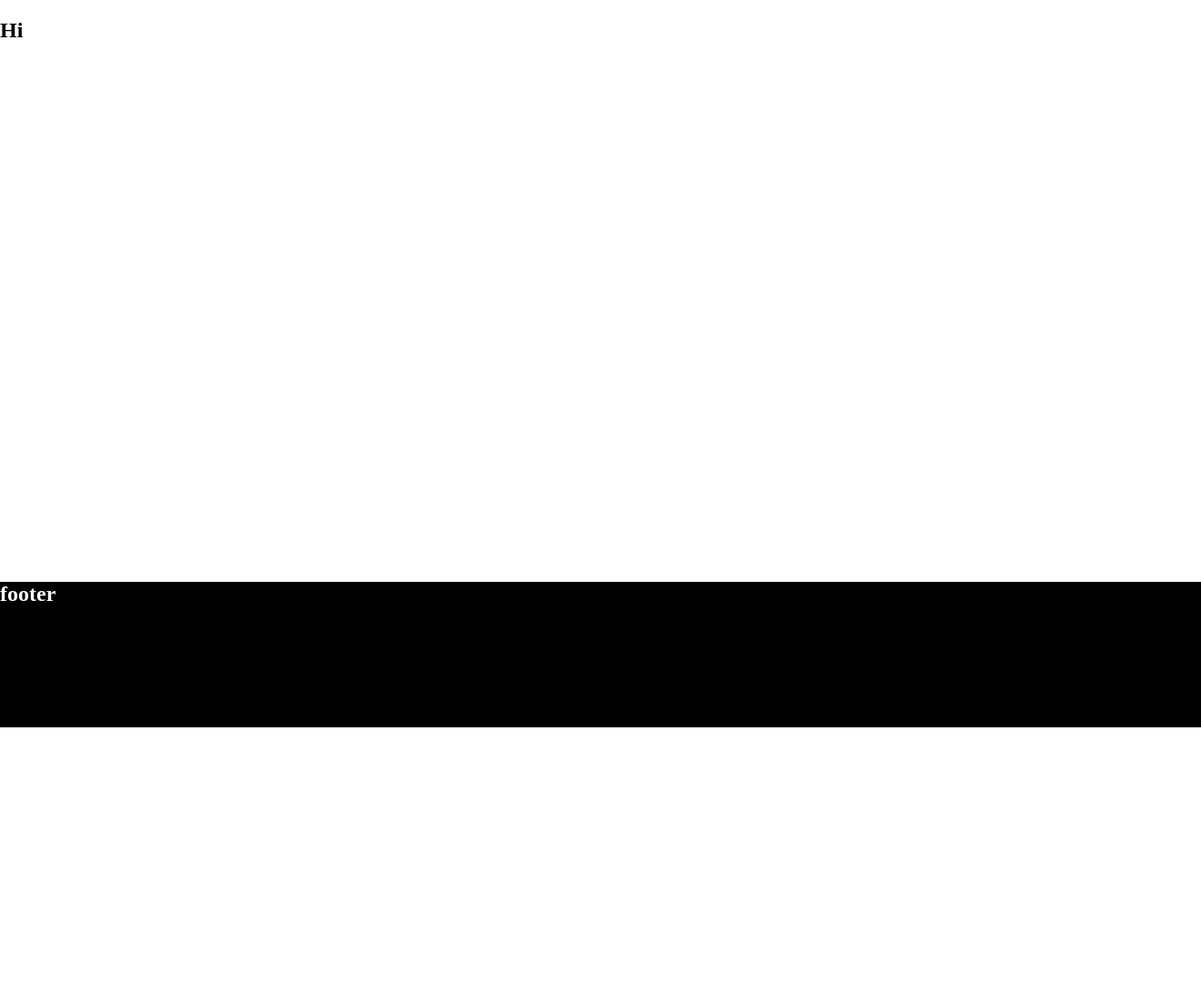
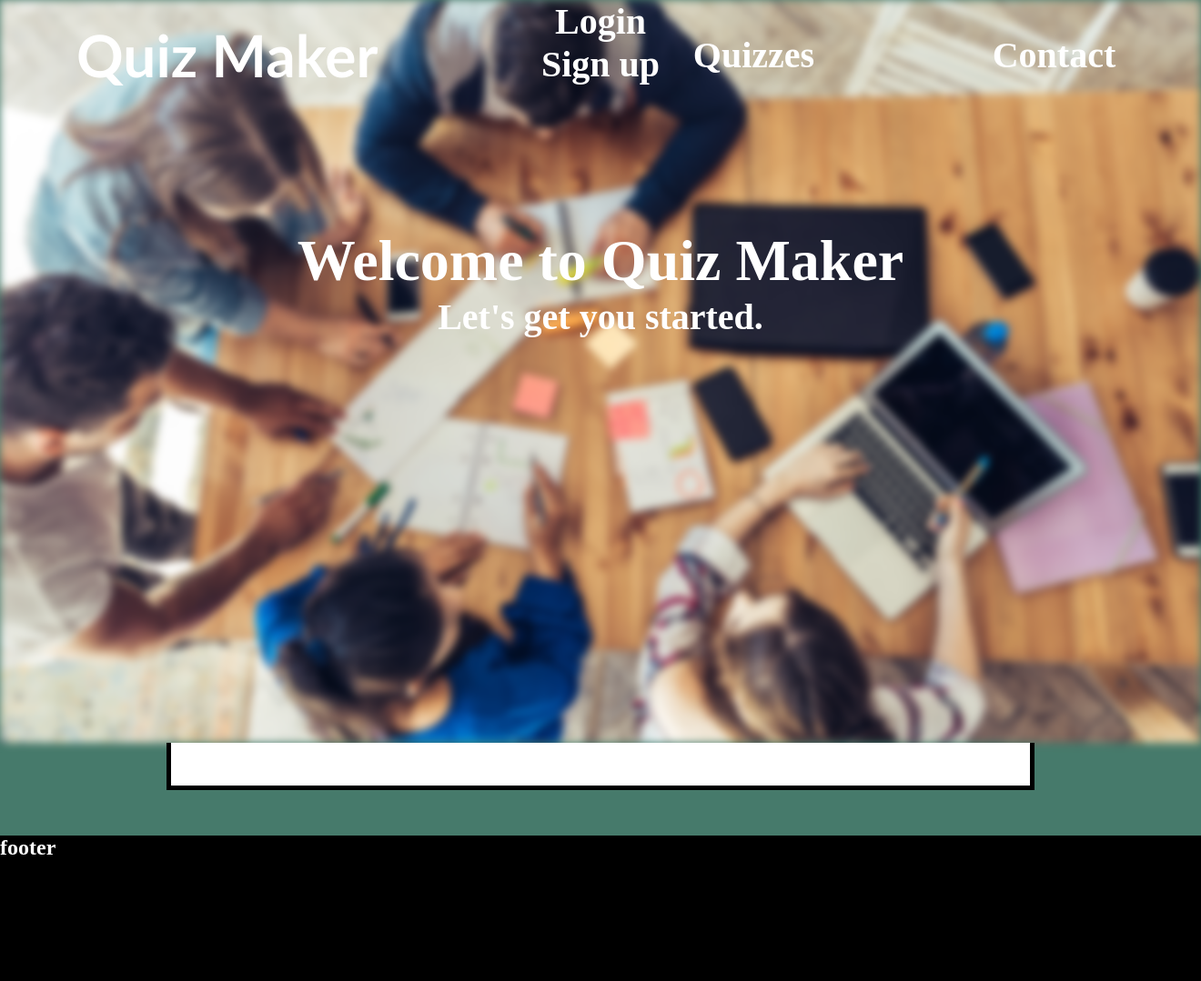
Before and after one commit to kenanguydude/quiz-maker-webapp, a Flask app: page / in a window 1320 px wide. Shown: the whole page at 91% size. Before the commit the page ends 800 px from the top, so only its background shows below. Run offline with Flask 3, Linux system fonts and the light colour scheme.

Commit message:
fix home page

```diff
--- a/app/routes.py
+++ b/app/routes.py
@@ -3,7 +3,8 @@ import sqlite3
 
 app = Flask(__name__)
 
-conn = sqlite3.connect('database/quizmaker.db')
+# connect to database
+conn = sqlite3.connect('database/quiz.db')
 cur = conn.cursor()
 
 # routes
@@ -15,5 +16,11 @@ def home():
     return render_template("home.html")
 
 
+@app.route("/quizzes")
+def quizzes():
+    """Where you can take and make a quiz."""
+    return render_template("quizzes.html")
+
+
 if __name__ == "__main__":
     app.run(debug=True)
--- a/app/static/css/style.css
+++ b/app/static/css/style.css
@@ -12,13 +12,149 @@ Black - 000000
 
 /* global */
 
-body{
+body {
     min-height: 100vh;
     display: flex;
     flex-direction: column;
     margin: 0
 }
 
+.logo_text {
+    font-family: 'Trebuchet MS';
+    display: inline;
+    font-size: 4em;
+}
+
+.logo_div {
+    display: flex;
+    position: absolute;
+    left: 84px;
+    top: 0px;
+    height: 15vh;
+    align-items: center;
+}
+
+.page_content {
+    width: 70%;
+    display: block;
+    margin-left: auto;
+    margin-right: auto;
+    margin-bottom: 50px;
+    padding: 10px;
+
+    border: 5px solid black;
+    border-top: 0px;
+}
+
+/* home page */
+
+.home_nav {
+    width: 100%;
+    height: 15vh;
+
+    display: flex;
+    position: absolute;
+    color: white;
+    z-index: 2;
+    top: 0px;
+}
+
+.home_nav_block {
+    width: 50%;
+    right: 0px;
+    height: 15vh;
+    top: 0px;
+
+    display: flex;
+    position: absolute;
+}
+
+.home_nav_block div {
+    margin: 0;
+    width: 50%;
+    height: 15vh;
+
+    /* center text */
+    align-items: center;
+    display: flex;
+}
+
+.home_nav_block div h2 {
+    text-align: center;
+    margin: auto;
+    font-size: 2.5em;
+    width: 337px; /* fit container */
+}
+
+.home_nav_block div a {
+    text-decoration: none;
+}
+
+.welcome_bg {
+    width: 100%;
+    height: 817px;
+
+    z-index: -1;
+    filter: blur(5px);
+    object-fit: cover;
+
+    position: absolute;
+    background-color: black;
+}
+
+.welcome {
+    /* welcome is the top part of the home page. */
+    width: 100%;
+    height: 817px;
+
+}
+
+.welcome_text h1 {
+    /* text: "Welcome to Quiz Maker" */
+
+    /* center text */
+    width: 100%;
+    text-align: center;
+
+    /* position text */
+    position: absolute;
+    left: 0px;
+    top: 250px;
+
+    /* text */
+    font-size: 4em;
+}
+
+.welcome_text h2 {
+    /* text: "Let's get you started." */
+
+    /* center text */
+    width: 100%;
+    text-align: center;
+
+    /* position text */
+    position: absolute;
+    left: 0px;
+    top: 325px;
+
+    /* text */
+    font-size: 2.5em;
+}
+
+.welcome_text h3 {
+    /* text: "Login" and "Sign up" */
+
+    /* center text */
+    text-align: center;
+
+    /* text */
+    font-size: 2.5em;
+}
+
+.welcome h1, h2, h3 {
+    margin: 0px;
+    color: white;
+}
 
 /* footer */
 
@@ -33,3 +169,17 @@ footer {
     color: white; /* white text on black footer. */
     margin-top: auto;
 }
+
+/* colours */
+
+body {
+    background-color: #467A6B;
+}
+
+.normal_nav {
+    background-color: #29BE91;
+}
+
+.page_content {
+    background-color: #FFFFFF;
+}
--- a/app/templates/home_layout.html
+++ b/app/templates/home_layout.html
@@ -9,6 +9,14 @@
 </head>
 <body>
     <div class="page_container">
+        <div class="welcome">
+            <nav>
+                {% include 'home_nav.html' %}
+            </nav>
+            <div class="welcome_text">
+                {% include 'welcome.html' %}
+            </div>
+        </div>
         <div class="page_content">
             <main>
                 {% block content %}{% endblock %} <!-- content of the page; loads templates -->
--- /dev/null
+++ b/app/templates/home_nav.html
@@ -0,0 +1,14 @@
+<div class="home_nav">
+    <div class="logo_div">
+        <h1 class="logo_text">Quiz Maker</h1>
+    </div>
+
+    <div class="home_nav_block">
+        <div class="home_nav_quiz">
+            <a href="/quizzes"><h2>Quizzes</h2></a>
+        </div>
+        <div class="home_nav_contact">
+            <a href="/contact"><h2>Contact</h2></a>
+        </div>
+    </div>
+</div>
--- /dev/null
+++ b/app/templates/quizzes.html
@@ -0,0 +1,4 @@
+{% extends 'layout.html' %}
+{% block content %}
+<p>quizzes</p>
+{% endblock %}
--- /dev/null
+++ b/app/templates/welcome.html
@@ -0,0 +1,7 @@
+<img src="static/images/studying.jpg" class="welcome_bg">
+
+<h1>Welcome to Quiz Maker</h1>
+<h2>Let's get you started.</h2>
+
+<a><div class="home_login"><h3>Login</h3></div></a>
+<a><div class="home_sign_up"><h3>Sign up</h3></div></a>
```
Also changed, not shown: app/static/images/studying.jpg (added), app/templates/nav.html (added), database/quizmaker.db (deleted).
